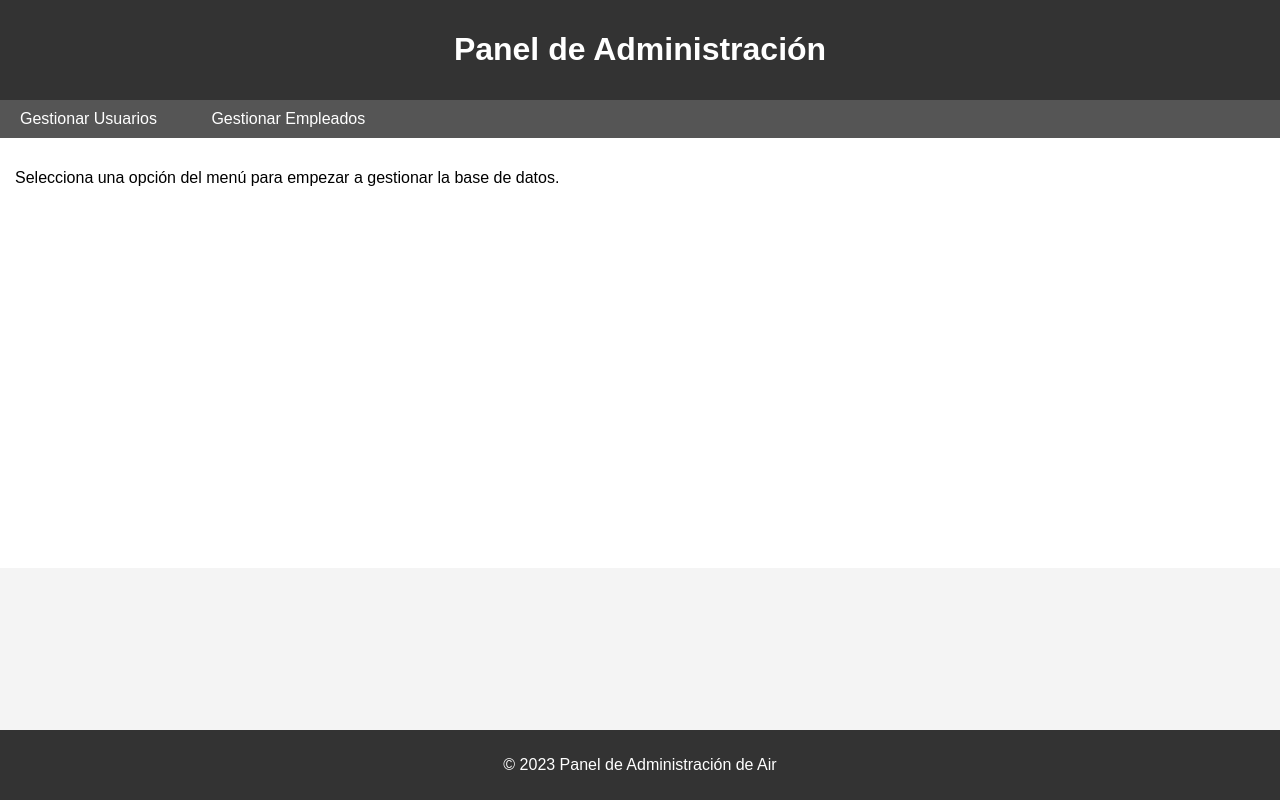
After one commit to joseumana0406/A.D.D.S, a PHP site: page /admin.html in a window 1280 px wide. The commit adds this page. Run offline with PHP 8.4, Linux system fonts and the light colour scheme.

Commit message:
panel de administrador

```diff
--- /dev/null
+++ b/admin.html
@@ -0,0 +1,26 @@
+<!DOCTYPE html>
+<html lang="es">
+<head>
+    <meta charset="UTF-8">
+    <title>Panel de Administración</title>
+    <link rel="stylesheet" href="/css/admin.css"> <!-- Asegúrate de enlazar correctamente tu archivo CSS -->
+</head>
+<body>
+    <header>
+        <h1>Panel de Administración</h1>
+    </header>
+    <nav>
+        <ul>
+            <li><a href="gestion_usuarios.php">Gestionar Usuarios</a></li>
+            <li><a href="admin_empleados.html">Gestionar Empleados</a></li>
+            <!-- Añade más enlaces según necesites gestionar otras tablas -->
+        </ul>
+    </nav>
+    <main>
+        <p>Selecciona una opción del menú para empezar a gestionar la base de datos.</p>
+    </main>
+    <footer>
+        <p>&copy; 2023 Panel de Administración de Air</p>
+    </footer>
+</body>
+</html>
--- /dev/null
+++ b/css/admin.css
@@ -0,0 +1,52 @@
+body {
+    font-family: Arial, sans-serif;
+    margin: 0;
+    padding: 0;
+    background-color: #f4f4f4;
+}
+
+header {
+    background-color: #333;
+    color: white;
+    text-align: center;
+    padding: 10px 0;
+}
+
+nav ul {
+    list-style-type: none;
+    margin: 0;
+    padding: 0;
+    background-color: #555;
+}
+
+nav ul li {
+    display: inline;
+    margin-right: 10px;
+}
+
+nav ul li a {
+    color: white;
+    text-decoration: none;
+    padding: 10px 20px;
+    display: inline-block;
+}
+
+nav ul li a:hover {
+    background-color: #777;
+}
+
+main {
+    padding: 15px;
+    background-color: #fff;
+    min-height: 400px; /* Ajusta según el contenido */
+}
+
+footer {
+    background-color: #333;
+    color: white;
+    text-align: center;
+    padding: 10px 0;
+    position: fixed;
+    bottom: 0;
+    width: 100%;
+}
```
Also changed, not shown: css/gestion_usuaios.css (added, +55 -0 lines), eliminar_usuario.php (added, +25 -0 lines), gestion_usuarios.php (added, +60 -0 lines), index.php (+40 -15 lines), mostrar_resultados.php (+45 -1 lines), css/mostrar_resultados.css (renamed from mostrar_resultado.css).
